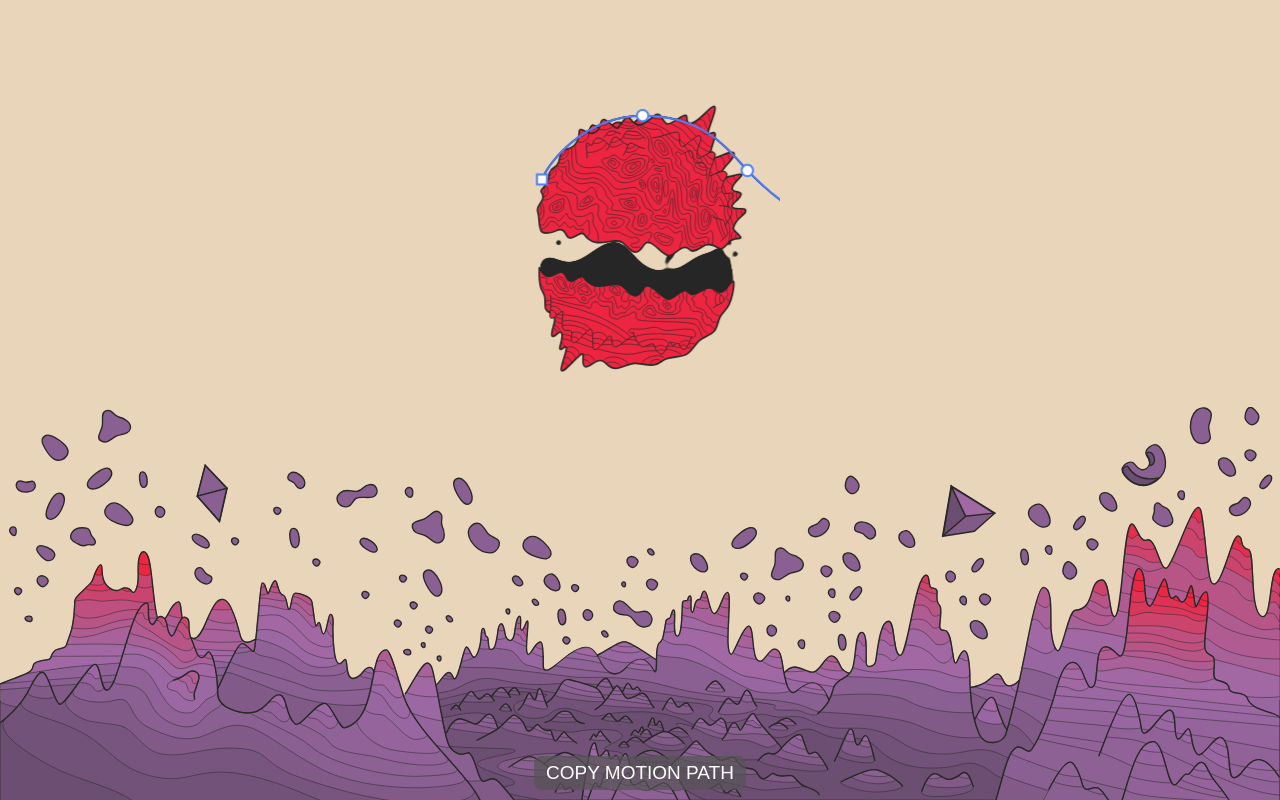
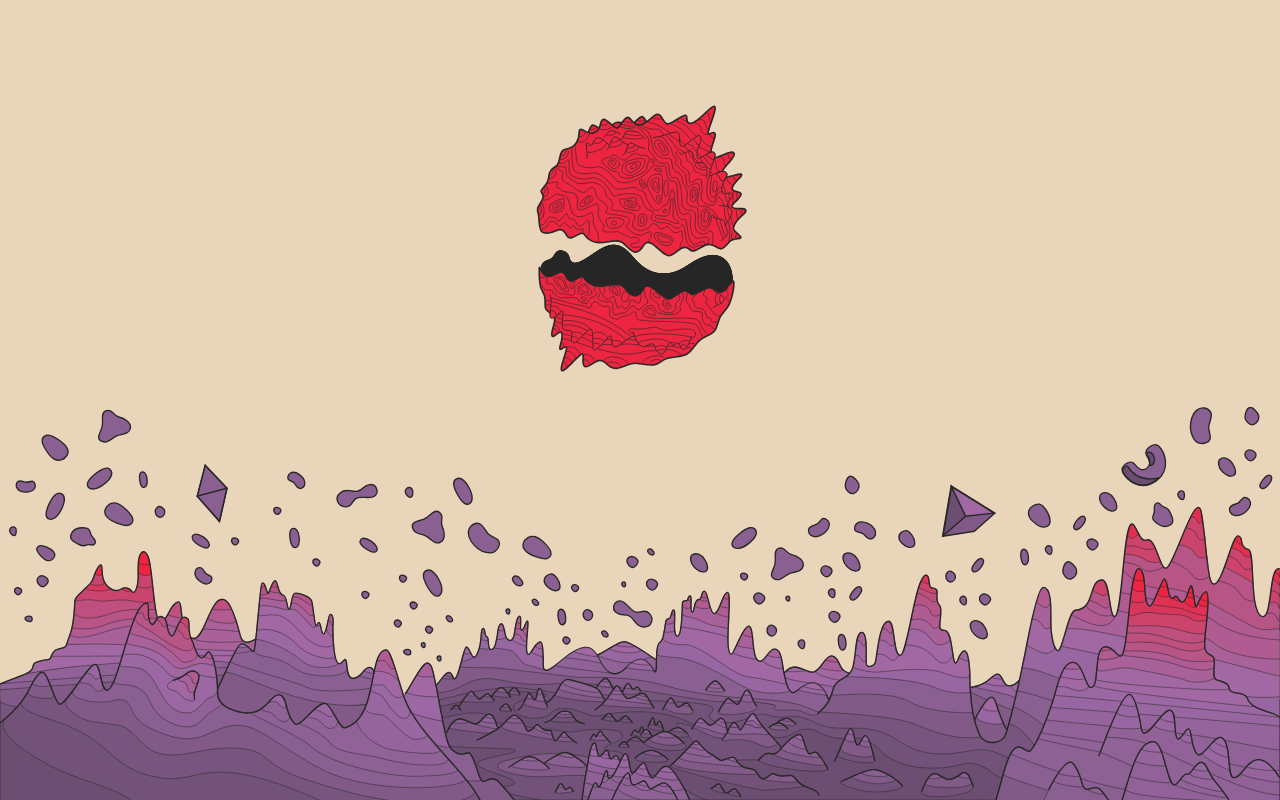
Before and after one commit to OmiCoding/portfolio, a React (Vite) app: page / in a window 1280 px wide. Built offline with nearby package versions, Linux system fonts and the light colour scheme.

Commit message:
add new path animations for blobs.

```diff
--- a/src/components/hero/background/FullSphereBlob.tsx
+++ b/src/components/hero/background/FullSphereBlob.tsx
@@ -43,8 +43,28 @@ const FullSphereBlob = function () {
         <feComposite in="SourceGraphic" in2="btn-colors" operator="atop" />
       </filter>
       <path
-        id="path"
-        d="M8,102 C15,83 58,25 131,24 206,24 233,63 259,91 292,125 328,155 377,155 464,155 497,97 504,74"
+        id="path2"
+        d="M23.162,197.687 C30.157,178.684 39.869,171.759 46.679,174.634 66.5,182.974 54.275,184.903 59.088,193.315 65.272,204.124 52.291,210.755 40.66,206.151 28.908,201.498 54.532,217.304 22.707,197.162"
+      />
+      <path
+        id="path3"
+        d="M157.692,213.791 C106.852,228.885 112.418,202.965 147.723,192.893 199.631,178.083 180.546,210.673 158.186,213.267"
+      />
+      <path
+        id="path4"
+        d="M151.062,218.53 C78.452,219.417 133.489,183.305 168.045,199.001 211.163,218.586 174.872,218.252 151.556,218.002"
+      />
+      <path
+        id="path5"
+        d="M210.748,210.951 C176.974,231.731 158.787,185.766 204.566,168.26 276.407,140.784 234.557,206.89 211.242,209.478"
+      />
+      <path
+        id="path6"
+        d="M215.486,215.69 C149.52,226.997 199.66,190.757 215.936,181.527 236.297,169.98 261.089,176.571 216.928,215.166"
+      />
+      <path
+        id="path7"
+        d="M210.75,207.164 C171.308,212.789 158.411,181.528 207.411,181.528 292.513,181.527 204.245,228.686 211.245,205.692"
       />
       <g id="a-shapes">
         <path
--- a/src/hooks/useSphereAnim.ts
+++ b/src/hooks/useSphereAnim.ts
@@ -3,27 +3,17 @@ import { gsap } from 'gsap';
 import { MorphSVGPlugin } from 'gsap/MorphSVGPlugin';
 import { DrawSVGPlugin } from 'gsap/DrawSVGPlugin';
 import { MotionPathPlugin } from 'gsap/MotionPathPlugin';
-import { MotionPathHelper } from 'gsap/MotionPathHelper';
 
 gsap.registerPlugin(MorphSVGPlugin);
 gsap.registerPlugin(DrawSVGPlugin);
 gsap.registerPlugin(MotionPathPlugin);
-gsap.registerPlugin(MotionPathHelper);
 
 const useAnimation = function (device: string, ref: RefObject<SVGSVGElement>) {
   const tl = useRef<GSAPTimeline>();
 
   useLayoutEffect(() => {
     let ctx = gsap.context(() => {
-      gsap.to('#blob-2', {
-        duration: 12,
-        motionPath: {
-          path: '#path',
-          align: '#path',
-        },
-      });
-
-      MotionPathHelper.create('#blob-2');
+      // MotionPathHelper.create('#blob-2');
 
       gsap.set('.sphere--lines-1', {
         drawSVG: 0,
@@ -43,8 +33,8 @@ const useAnimation = function (device: string, ref: RefObject<SVGSVGElement>) {
           .add(init())
           .add(morphHalves())
           .add(addLines())
-          .add(splitHalves());
-        // .add(blobs());
+          .add(splitHalves())
+          .add(blobs());
 
         // hover();
 
@@ -242,7 +232,7 @@ const useAnimation = function (device: string, ref: RefObject<SVGSVGElement>) {
               '#base-core',
               {
                 opacity: 1,
-                translateY: 39,
+                translateY: 42,
                 duration: 1,
               },
               '<',
@@ -264,70 +254,83 @@ const useAnimation = function (device: string, ref: RefObject<SVGSVGElement>) {
             ease: 'none',
             motionPath:
               'M6.94,3.4C-3.89,8.82-1.62,15.77,12.68,29c6.79,6.26,22-7.75,17.74-15.66C24.16,1.84,21.55-3.9,6.94,3.4Z',
-          }).to(
-            '#blob-2',
-            {
-              duration: 5,
-            },
-            '<',
-          );
+          })
+            .to(
+              '#blob-2',
+              {
+                duration: 12,
+                motionPath: {
+                  path: '#path2',
+                  align: '#path2',
+                },
+              },
+              '<',
+            )
+            .to(
+              '#blob-3',
+              {
+                duration: 12,
+                scale: 1.5,
+                motionPath: {
+                  path: '#path3',
+                  align: '#path3',
+                },
+              },
+              '<',
+            )
+            .to(
+              '#blob-4',
+              {
+                duration: 8,
+                scale: 1.2,
+                motionPath: {
+                  path: '#path4',
+                  align: '#path4',
+                  start: 1,
+                  end: 0,
+                },
+              },
+              '<',
+            )
+            .to(
+              '#blob-5',
+              {
+                duration: 15,
+                scale: 1.5,
+                motionPath: {
+                  path: '#path5',
+                  align: '#path5',
+                },
+              },
+              '<',
+            )
+            .to(
+              '#blob-6',
+              {
+                duration: 18,
+                motionPath: {
+                  path: '#path6',
+                  align: '#path6',
+                  start: 1,
+                  end: 0,
+                },
+              },
+              '<',
+            )
+            .to(
+              '#blob-7',
+              {
+                duration: 18,
+                motionPath: {
+                  path: '#path7',
+                  align: '#path7',
+                },
+              },
+              '<',
+            );
 
           return tl;
         }
-
-        // function hover() {
-        //   const tl = gsap.timeline({
-        //     repeat: -1,
-        //     delay: 10,
-        //     yoyo: true,
-        //     defaults: {
-        //       ease: 'none',
-        //       delay: 0,
-        //       duration: 5,
-        //     },
-        //   });
-
-        //   tl.to('#upper-blob', {
-        //     translateY: 44,
-        //   })
-        //     .to(
-        //       '#upper-sphere-lines',
-        //       {
-        //         translateY: 1,
-        //       },
-        //       '<',
-        //     )
-        //     .to(
-        //       '#a-shapes',
-        //       {
-        //         translateY: 2,
-        //       },
-        //       '<',
-        //     )
-        //     .to(
-        //       '#inner-a-shapes',
-        //       {
-        //         translateY: 2,
-        //       },
-        //       '<',
-        //     )
-        //     .to(
-        //       '#lower-blob',
-        //       {
-        //         translateY: 44.5,
-        //       },
-        //       '<',
-        //     )
-        //     .to(
-        //       '#bottom-sphere-lines',
-        //       {
-        //         translateY: 39.5,
-        //       },
-        //       '<',
-        //     );
-
-        //   return tl;
-        // }
       }
     }, ref);
 
--- a/src/styles/sphere.css
+++ b/src/styles/sphere.css
@@ -102,9 +102,12 @@
   opacity: 0;
 }
 
-#path {
-  stroke-width: 2;
-  stroke: black;
+#path2,
+#path3,
+#path4,
+#path5,
+#path6,
+#path7 {
   fill: none;
 }
 
```
